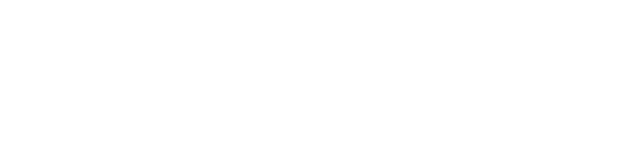
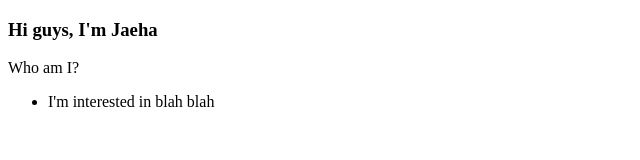
Before and after one commit to oysterjung/introduce, a plain HTML site: page index.html in a window 1280 px wide. Shown: the whole page, without its empty margins (0-640 px from the left). Drawn offline with Linux system fonts and the light colour scheme.

Commit message:
feat: Start introduce proj
Add h3, ul, li tags to index.html

```diff
--- a/index.html
+++ b/index.html
@@ -1,12 +1,17 @@
 <!DOCTYPE html>
 <html lang="en">
-<head>
-    <meta charset="UTF-8">
-    <meta http-equiv="X-UA-Compatible" content="IE=edge">
-    <meta name="viewport" content="width=device-width, initial-scale=1.0">
+  <head>
+    <meta charset="UTF-8" />
+    <meta http-equiv="X-UA-Compatible" content="IE=edge" />
+    <meta name="viewport" content="width=device-width, initial-scale=1.0" />
     <title>Introduce Group 6</title>
-</head>
-<body>
-
-</body>
+  </head>
+  <body>
+    <h3>Hi guys, I'm Jaeha</h3>
+    <p>Who am I?
+      <ul>
+        <li>I'm interested in blah blah</li>
+      </ul>
+    </p>
+  </body>
 </html>
```
